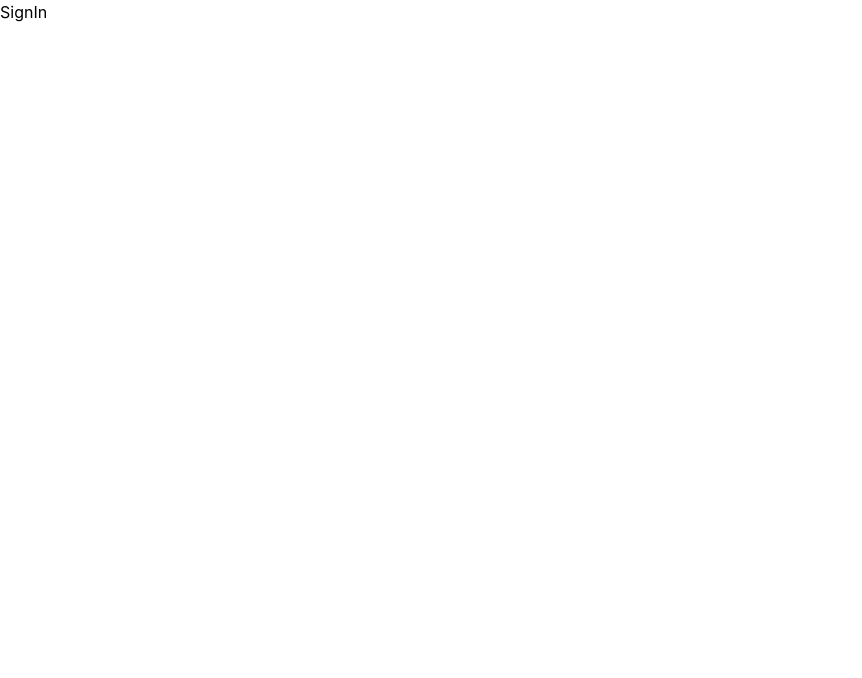
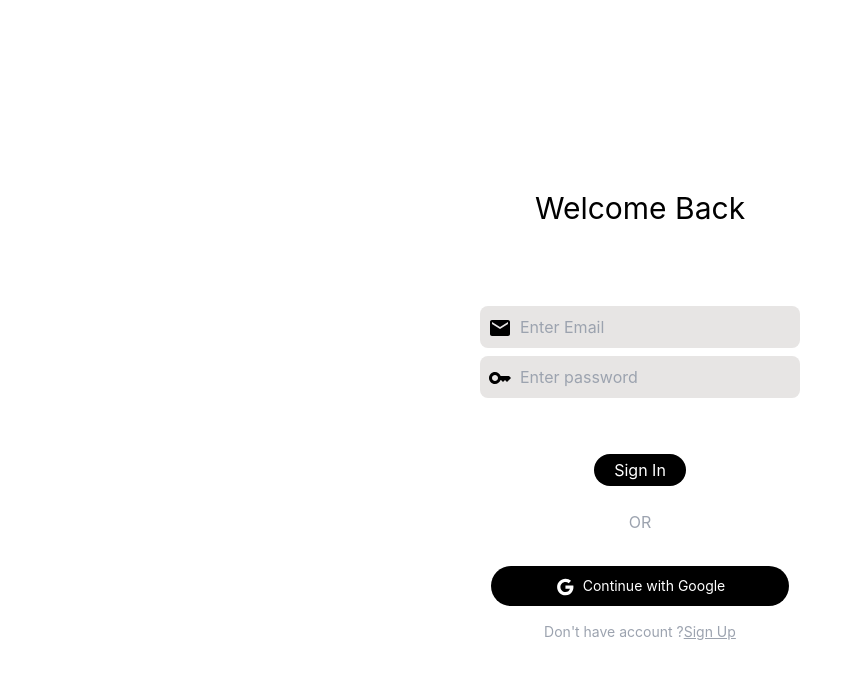
Before and after one commit to Khush0601/blogging-application-client, a React (Create React App) app: page /signIn in a window 1280 px wide. Shown: the top 678 px of the page, without its empty margins (0-862 px from the left). Built offline with nearby package versions, Linux system fonts and the light colour scheme; sample sign-in values are in the browser's storage.

Commit message:
signIn layout completed

```diff
--- a/src/Pages/register/Register.js
+++ b/src/Pages/register/Register.js
@@ -9,7 +9,7 @@ const Register = () => {
   return (
     <div className=' w-screen h-screen flex justify-center items-center'>
         <div className='w-full  xs:w-96 m-2.5 p-2.5 flex flex-col items-center justify-center '>
-       <div className='text-3xl  my-8'>Register</div>
+       <div className='text-3xl  my-8'>Join Us Today</div>
        <div className='my-10 '>
         <div className='flex gap-2 items-center w-64  p-2 my-2 border-solid border-black rounded-lg bg-stone-200 xs:w-80'>
          <div><PersonIcon/></div>
--- a/src/Pages/signIn/SignIn.js
+++ b/src/Pages/signIn/SignIn.js
@@ -1,8 +1,37 @@
 import React from 'react'
-
+import PersonIcon from '@mui/icons-material/Person';
+import EmailIcon from '@mui/icons-material/Email';
+import KeyIcon from '@mui/icons-material/Key';
+import GoogleIcon from '@mui/icons-material/Google';
+import { Link } from 'react-router'
 const SignIn = () => {
   return (
-    <div>SignIn</div>
+    <div className=' w-screen h-screen flex justify-center items-center'>
+        <div className='w-full  xs:w-96 m-2.5 p-2.5 flex flex-col items-center justify-center '>
+       <div className='text-3xl  my-8'>Welcome Back</div>
+       <div className='my-10 '>
+
+        <div className='flex gap-2 items-center  p-2  w-64 my-2 border-solid border-black rounded-lg  bg-stone-200 xs:w-80'>
+         <div><EmailIcon/></div>
+         <input type='text' className='outline-none  bg-transparent' placeholder='Enter Email'/>
+        </div>
+        <div className='flex gap-2 items-center  p-2  w-64 my-2 border-solid border-black rounded-lg  bg-stone-200 xs:w-80'>
+         <div><KeyIcon/></div>
+         <input type='text' className='outline-none  bg-transparent' placeholder='Enter password'/>
+        </div>
+       </div>
+       <div className='text-normal text-white bg-black px-5 py-1 rounded-2xl my-2'>Sign In</div>
+      <div className='my-4 text-gray-400'>OR</div>
+      <div className='flex gap-2 px-10 items-center bg-black text-white rounded-3xl py-2 my-4 xs:px-16'>
+        <div ><GoogleIcon sx={{fontSize:'20px'}}/></div>
+        <div className='text-sm'>Continue with Google</div>
+      </div>
+      <div className='flex text-sm text-gray-400'>
+        <div>Don't have  account ?</div>
+        <Link to='/signUp' className='underline'>Sign Up</Link>
+      </div>
+    </div>
+    </div>
   )
 }
 
--- a/src/Routes.js
+++ b/src/Routes.js
@@ -9,7 +9,7 @@ const AppRoutes = () => {
         <Routes>
           <Route index element={<Navigate to="/home"/>}/>
           <Route path="/home" element={<Home/>}/>
-          <Route path='/register' element={<Register/>}/>
+          <Route path='/signUp' element={<Register/>}/>
           <Route path='/signIn' element={<SignIn/>}/>
         </Routes>
     </>
```
